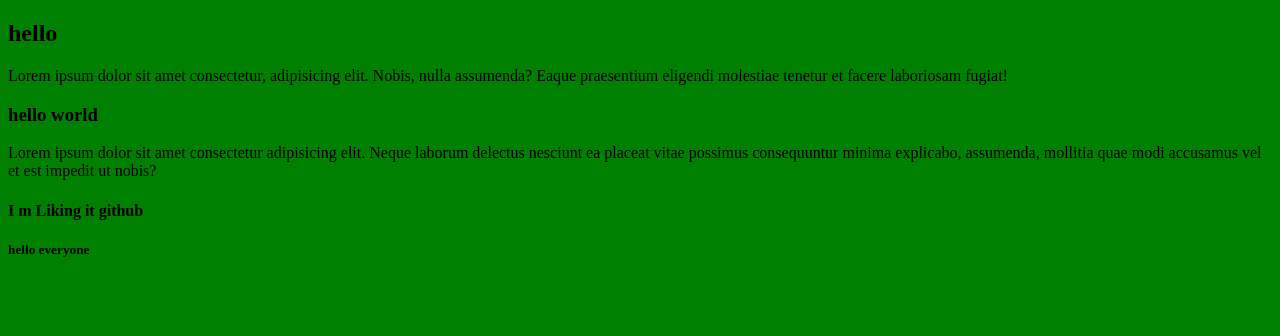
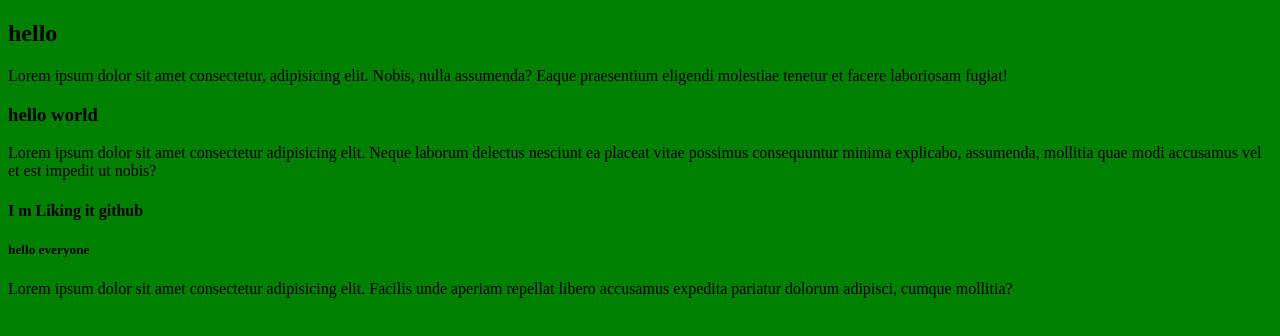
Before and after one commit to maryamshahnawaz/my-git-project, a plain HTML site: page index.html in a window 1280 px wide. Drawn offline with Linux system fonts and the light colour scheme.

Commit message:
added a section

```diff
--- a/index.html
+++ b/index.html
@@ -21,5 +21,10 @@
     </p>
     <h4>I m Liking it github</h4>
     <h5>hello everyone</h5>
+    <section>
+      Lorem ipsum dolor sit amet consectetur adipisicing elit. Facilis unde
+      aperiam repellat libero accusamus expedita pariatur dolorum adipisci,
+      cumque mollitia?
+    </section>
   </body>
 </html>
```
